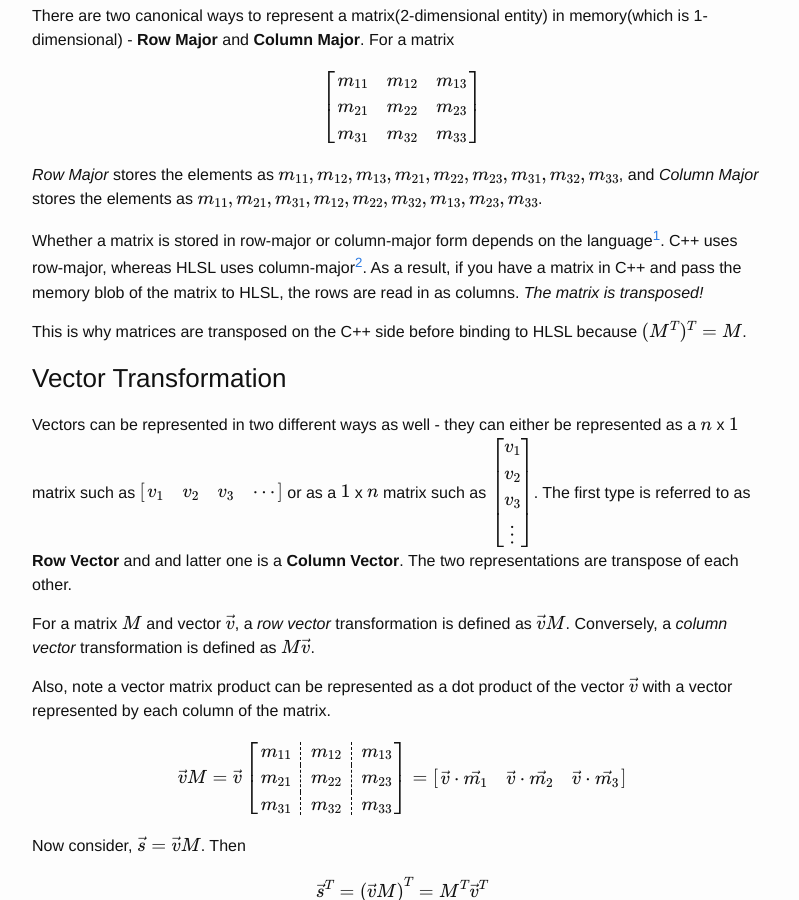
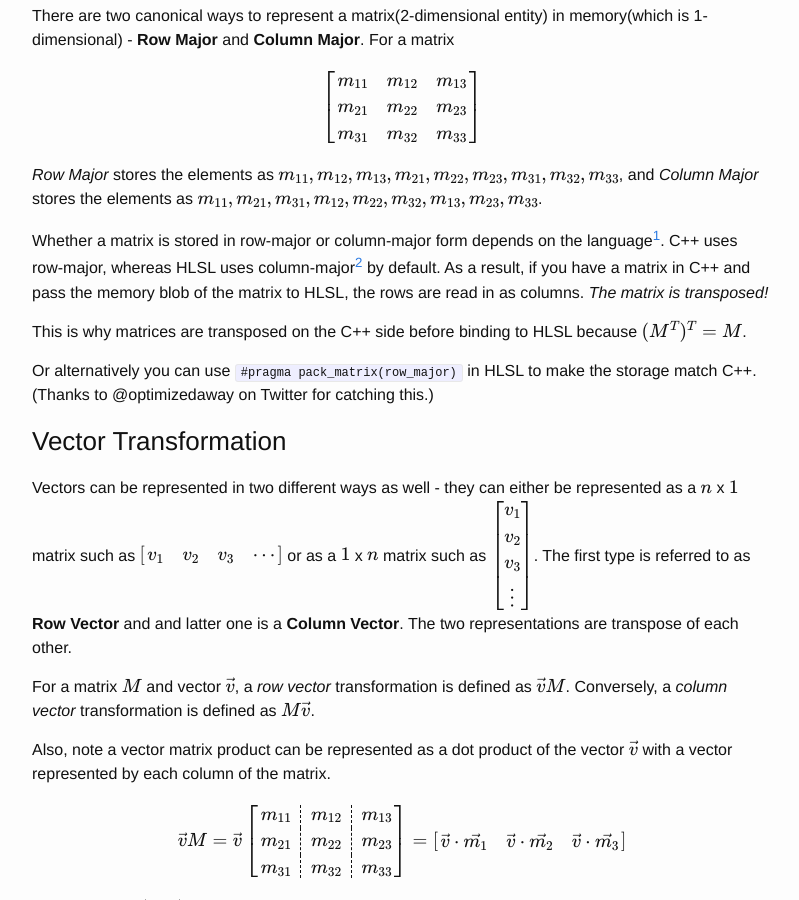
Before and after one commit to SakibSaikia/SakibSaikia.github.io, a Jekyll site: the page built from _posts/2017-07-06-Matrix-Operations-In-Shaders.markdown, in a window 1280 px wide and 900 px high, scrolled down 337 px. Shown: the whole window, without its empty margins (238-1037 px from the left). Built offline with Jekyll 4.4.1, drawn with Linux system fonts in a browser that asks for light colours; formulas are drawn with MathJax 3; comment, search, counter and statistics services are not loaded.

Commit message:
Update 2017-07-06-Matrix-Operations-In-Shaders.markdown
Added pragma pack info

````diff
--- a/_posts/2017-07-06-Matrix-Operations-In-Shaders.markdown
+++ b/_posts/2017-07-06-Matrix-Operations-In-Shaders.markdown
@@ -21,10 +21,11 @@ $$
 
 *Row Major* stores the elements as $$m_{11},m_{12},m_{13},m_{21},m_{22},m_{23},m_{31},m_{32},m_{33}$$, and *Column Major* stores the elements as $$m_{11},m_{21},m_{31},m_{12},m_{22},m_{32},m_{13},m_{23},m_{33}$$.
 
-Whether a matrix is stored in row-major or column-major form depends on the language[^fn1]. C++ uses row-major, whereas HLSL uses column-major[^fn2]. As a result, if you have a matrix in C++ and pass the memory blob of the matrix to HLSL, the rows are read in as columns. *The matrix is transposed!*
+Whether a matrix is stored in row-major or column-major form depends on the language[^fn1]. C++ uses row-major, whereas HLSL uses column-major[^fn2] by default. As a result, if you have a matrix in C++ and pass the memory blob of the matrix to HLSL, the rows are read in as columns. *The matrix is transposed!*
 
 This is why matrices are transposed on the C++ side before binding to HLSL because $$(M^T)^T = M$$.
 
+Or alternatively you can use ```#pragma pack_matrix(row_major)``` in HLSL to make the storage match C++. (Thanks to @optimizedaway on Twitter for catching this.)
 ### Vector Transformation
 Vectors can be represented in two different ways as well - they can either be represented as a $$n$$ x $$1$$ matrix such as $$ \begin{bmatrix} v_1 & v_2 & v_3 & \cdots \end{bmatrix} $$ or as a $$1$$ x $$n$$ matrix such as $$ \begin{bmatrix} v_1 \\ v_2 \\ v_3 \\ \vdots \end{bmatrix}$$. The first type is referred to as **Row Vector** and and latter one is a **Column Vector**. The two representations are transpose of each other.
 
````
